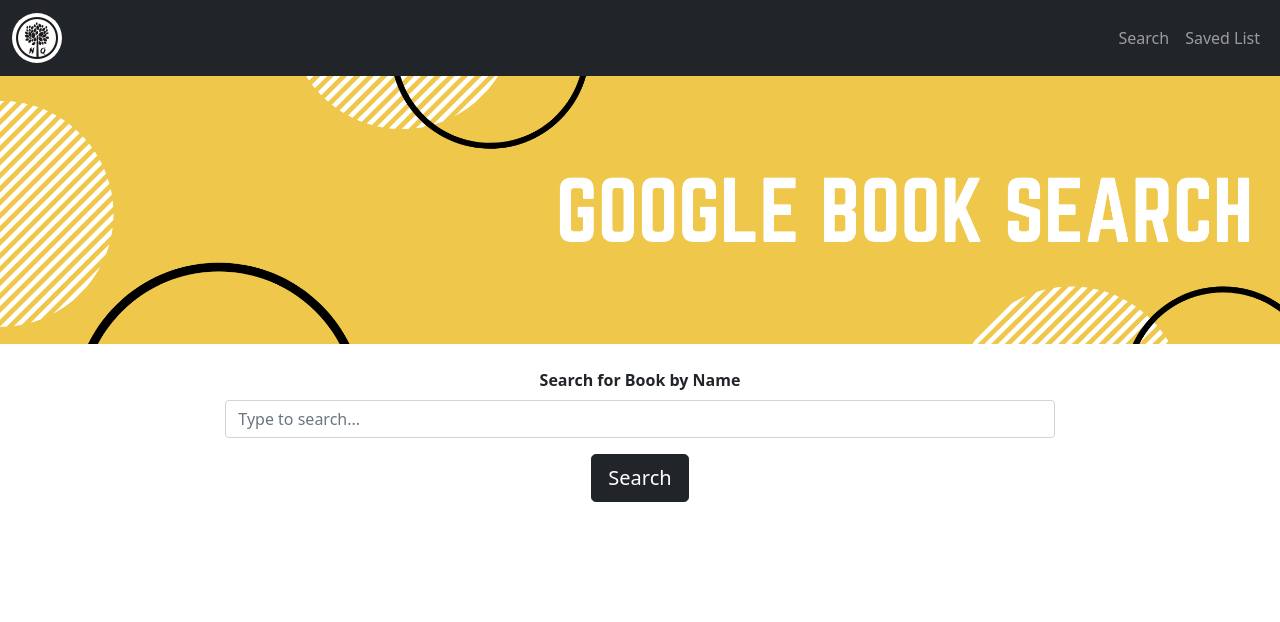
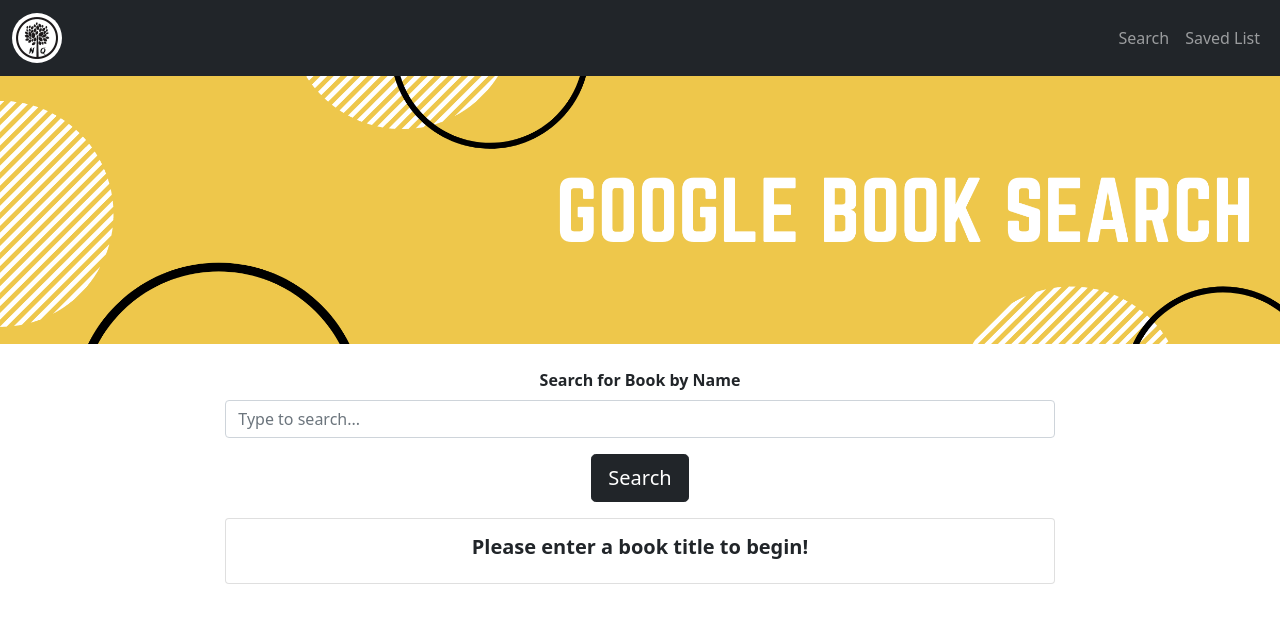
Before and after one commit to nidaqg/google-book-search, a React (Create React App) app in the folder client/: page / in a window 1280 px wide. Shown: the top 622 px of the page. Built offline with nearby package versions, Linux system fonts and the light colour scheme.

Commit message:
created error state to display error if no data found

```diff
--- /dev/null
+++ b/client/src/components/InfoCard/index.js
@@ -0,0 +1,13 @@
+import React from 'react'
+
+function InfoCard(props) {
+    return (
+           <div className="card">
+  <div className="card-body">
+    <h5 className="card-title fw-bold">{props.error}</h5>
+  </div>
+</div>
+    )
+}
+
+export default InfoCard;
--- a/client/src/pages/Homepage.js
+++ b/client/src/pages/Homepage.js
@@ -1,4 +1,5 @@
 import React, {useState} from 'react';
+import InfoCard from '../components/InfoCard';
 import ResultCard from '../components/ResultCard';
 import SearchBar from '../components/SearchBar';
 import Apiroutes from '../utils/Apiroutes';
@@ -8,6 +9,7 @@
 
 const [search, setSearch] = useState('');
 const [books, setBooks] = useState([]);
+const [error, setError] = useState('');
 
 
 
@@ -17,16 +19,15 @@
 
 const handleSearch = (e) => {
 e.preventDefault();
-if(!search) {
-    return;
-}
+
 Apiroutes.googleSearch(search)
 .then(res => {
-    if(res.data.length === 0) {
-        throw new Error("No results found!");
-    }
+    if(!res.data.length) {
+        setError("No results found, Please try again!");
+    } else if (res.data.length) {
     setBooks(res.data.items)
     console.log(books);
+    }
 })
 .catch(err => console.log(err))
 
@@ -43,6 +44,8 @@
         handleChange={onInputChange}
         handleSearch={handleSearch}
         />
+
+        {error ? <InfoCard error={error}/>: <InfoCard error={"Please enter a book title to begin!"}/>}
 
             {books.map(book => (
         <ResultCard
```
